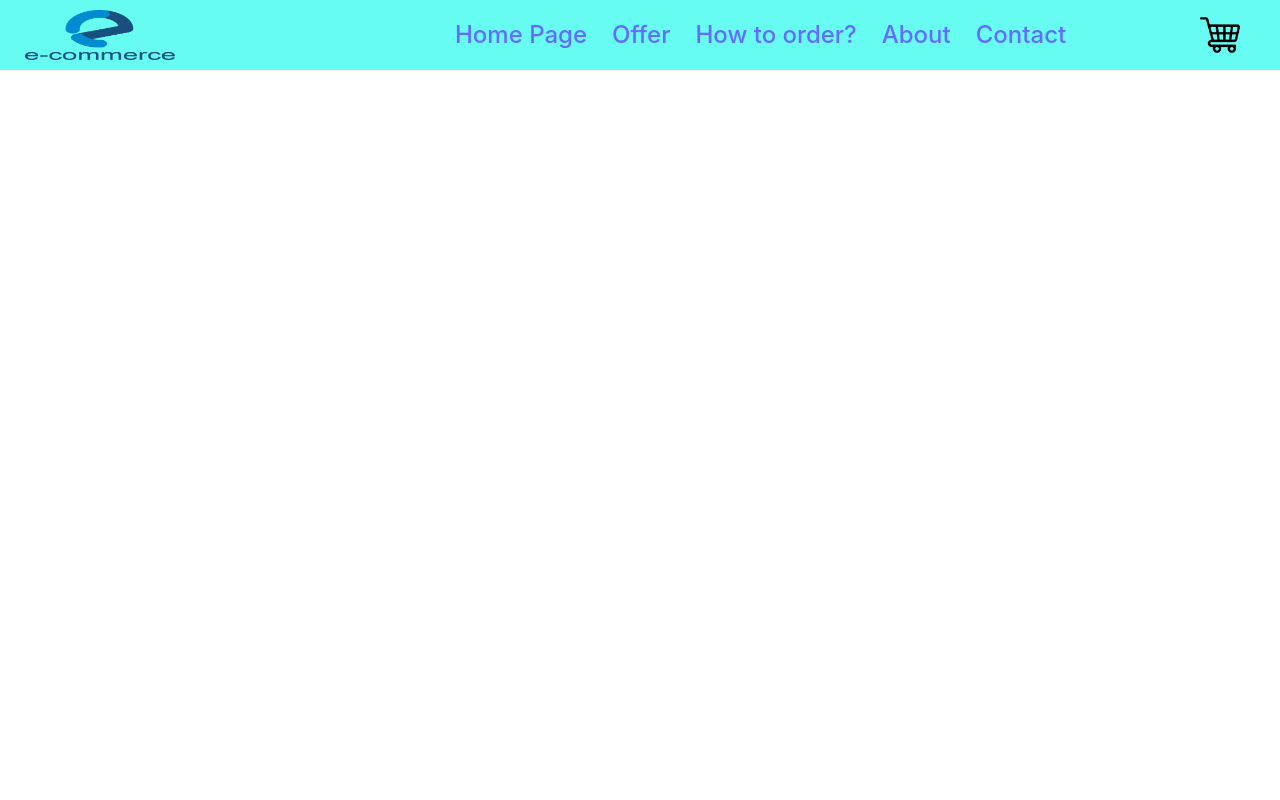
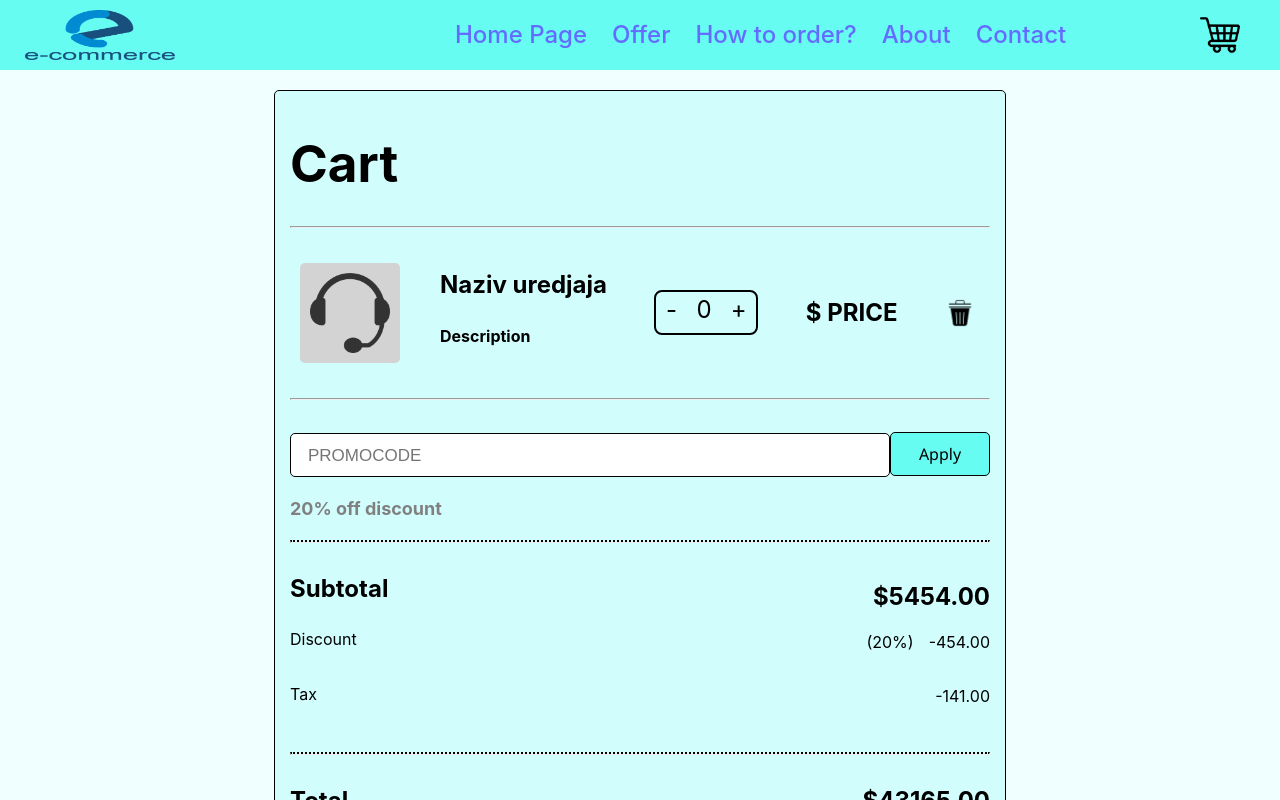
Before and after one commit to draganjareb/E-commerce, a React (Vite) app: page /order in a window 1280 px wide. Shown: the top 800 px of the page. Built offline with nearby package versions, Linux system fonts and the light colour scheme.

Commit message:
create order page

```diff
--- a/src/App.jsx
+++ b/src/App.jsx
@@ -5,6 +5,7 @@ import Homepage from "./features/HomePage/Homepage";
 import About from "./features/About/About";
 import Contact from "./features/Contact/Contact";
 import Offer from "./features/Offer/Offer";
+import Order from "./features/Order/Order";
 
 const App = () => {
   return (
@@ -16,6 +17,7 @@ const App = () => {
           <Route path="/about" element={<About />} />
           <Route path="/contact" element={<Contact />} />
           <Route path="/offer" element={<Offer />} />
+          <Route path="/order" element={<Order />} />
         </Routes>
       </BrowserRouter>
     </div>
--- /dev/null
+++ b/src/features/Order/Order.jsx
@@ -0,0 +1,66 @@
+import "./order.style.css";
+import recycleBin from "../../assets/recycleBin.png";
+import headphone from "../../assets/headphone1.png";
+import Button from "../../components/button/Button";
+
+const Order = () => {
+  return (
+    <div className="orderWrapper">
+      <div className="orderHolder">
+        <h1>Cart</h1>
+        <hr></hr>
+        <div className="orderCart">
+          <img src={headphone} alt="name" className="cartProductPictures" />
+          <div className="orderCartText">
+            <div className="nameAndDescription">
+              <h2>Naziv uredjaja</h2>
+              <h4>Description</h4>
+            </div>
+            <div className="quantity">
+              <span>-</span>
+              <span>0</span>
+              <span>+</span>
+            </div>
+            <h2>$ PRICE</h2>
+            <img src={recycleBin} alt="recycleBin" className="recycleBin" />
+          </div>
+        </div>
+        <hr></hr>
+        <div className="inputAndButton">
+          <input placeholder="PROMOCODE" className="inputCart" />
+          <Button label="Apply" />
+        </div>
+        <h3>20% off discount</h3>
+        <hr className="horizontalLine" />
+        <div className="orderData">
+          <div className="orderDataLeft">
+            <h2>Subtotal</h2>
+            <p>Discount</p>
+            <p className="tax">Tax</p>
+          </div>
+          <div className="orderDataRight">
+            <h2>$5454.00</h2>
+            <div className="popust">
+              <p>(20%)</p>
+              <p>-454.00</p>
+            </div>
+            <p>-141.00</p>
+          </div>
+        </div>
+        <hr className="horizontalLine" />
+        <div className="total">
+          <h2>Total</h2>
+          <h2>$43165.00</h2>
+        </div>
+        <div className="buttonBlue">
+          <Button label="Proceed to checkout" />
+        </div>
+        <div className="buttonWhite">
+          <Button label="Continue shopping" />
+        </div>
+      </div>
+    </div>
+  );
+};
+
+export default Order;
--- /dev/null
+++ b/src/features/Order/order.style.css
@@ -0,0 +1,191 @@
+.orderWrapper {
+  color: black;
+  padding-top: 90px;
+  padding-bottom: 20px;
+  display: flex;
+  justify-content: center;
+  background-color: azure;
+}
+
+.orderHolder {
+  max-width: 700px;
+  width: 100%;
+  border-radius: 5px;
+  border: 1px solid black;
+  padding: 10px 15px;
+  background-color: rgb(210, 253, 253);
+}
+
+.orderCart {
+  display: flex;
+  gap: 30px;
+  margin-top: 25px;
+  margin-bottom: 25px;
+}
+
+.orderCartText {
+  display: flex;
+  justify-content: space-between;
+  align-items: center;
+  max-width: 610px;
+  width: 100%;
+  padding-right: 15px;
+}
+
+.cartProductPictures {
+  max-width: 80px;
+  height: 80px;
+  width: 100%;
+  padding: 10px;
+  background-color: lightgrey;
+  border: none;
+  border-radius: 5px;
+  margin: 10px;
+}
+
+.recycleBin {
+  max-width: 30px;
+  height: 100%;
+  height: 30px;
+}
+
+.nameAndDescription h2 {
+  margin-top: 10px;
+}
+
+.quantity {
+  max-width: 100px;
+  border: 2px solid black;
+  border-radius: 8px;
+  width: 100%;
+  display: flex;
+  justify-content: space-around;
+  padding-bottom: 5px;
+}
+
+.quantity span {
+  font-size: 24px;
+}
+
+.inputCart {
+  max-width: 600px;
+  width: 100%;
+  height: 40px;
+  background-color: white;
+  color: black;
+  margin-top: 25px;
+  border-radius: 5px;
+  border: 1px solid black;
+  font-size: 20px;
+}
+
+.inputCart::placeholder {
+  font-size: 17px;
+  padding-left: 15px;
+}
+
+.inputAndButton button {
+  background-color: #66fcf1;
+  max-width: 100px;
+  width: 100%;
+  height: 44px;
+  border: 1px solid black;
+  border-radius: 5px;
+  color: black;
+  margin-top: 24px;
+}
+
+.inputAndButton button:hover {
+  background-color: #646cff;
+  color: #66fcf1;
+}
+
+.horizontalLine {
+  border-top: dotted 2px;
+  margin-top: 5px;
+}
+
+.orderHolder h3 {
+  color: grey;
+  font-size: 18px;
+}
+
+.orderData {
+  max-width: 700px;
+  width: 100%;
+  display: flex;
+  justify-content: space-between;
+  align-items: center;
+  margin-top: 0;
+}
+
+.orderData p {
+  margin-top: 15px;
+}
+
+.popust {
+  display: flex;
+  padding-left: 15px;
+  gap: 15px;
+  margin-bottom: 0px;
+  padding-bottom: 0px;
+}
+
+.orderDataRight {
+  text-align: right;
+}
+
+.orderDataLeft {
+  padding-top: 0;
+  padding-bottom: 25px;
+}
+
+.orderDataRight h2 {
+  margin-top: 5px;
+  margin-bottom: 0px;
+}
+
+.oderDataLeft h2 {
+  margin-top: 5px;
+}
+
+.orderDataRight p {
+  margin-bottom: 15px;
+}
+
+.tax {
+  padding-top: 15px;
+}
+
+.total {
+  max-width: 700px;
+  width: 100%;
+  display: flex;
+  justify-content: space-between;
+}
+
+.buttonBlue button {
+  max-width: 700px;
+  width: 100%;
+  background-color: #646cff;
+  color: white;
+  border-radius: 5px;
+}
+
+.buttonWhite button {
+  max-width: 700px;
+  width: 100%;
+  background-color: white;
+  color: #646cff;
+  border-radius: 5px;
+}
+
+.buttonBlue button:hover {
+  background-color: rgb(120, 222, 234);
+  color: white;
+}
+
+.buttonWhite button:hover {
+  background-color: rgb(120, 222, 234);
+  color: white;
+}
```
Also changed, not shown: src/assets/recycleBin.png (added), src/assets/starsGreen.webp (deleted).
